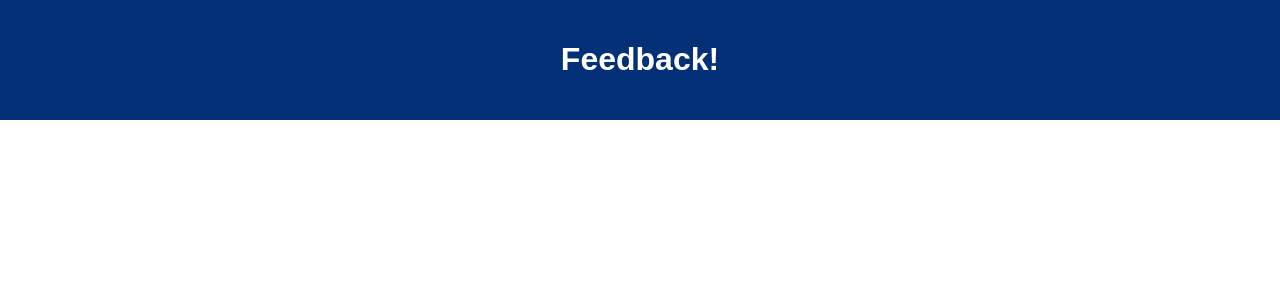
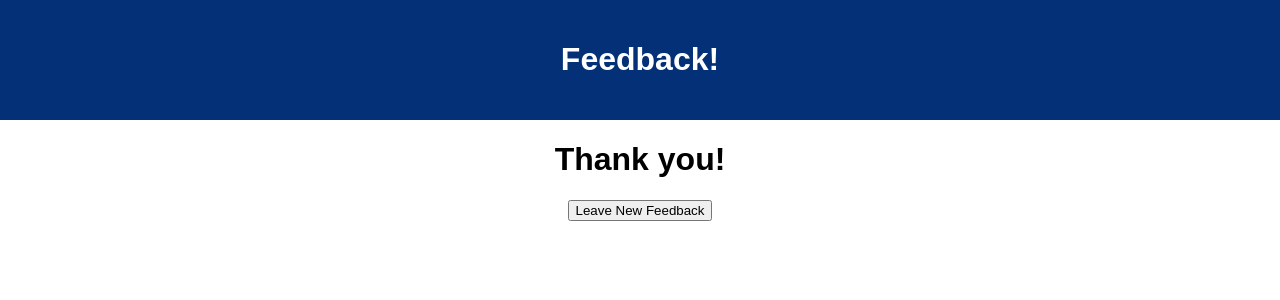
Before and after one commit to SarahTech-alt/weekend-project-feedback-loop, a React (Create React App) app: page /#/thanks in a window 1280 px wide. Shown: the top 300 px of the page. Built offline with nearby package versions, Linux system fonts and the light colour scheme.

Commit message:
Created ThankYou component that redirects user to the beginning of the survey on button click.

```diff
--- a/src/components/App/App.jsx
+++ b/src/components/App/App.jsx
@@ -8,6 +8,7 @@ import UserComment from '../UserComment/UserComment';
 import { useSelector } from 'react-redux';
 import { HashRouter as Router, Route } from 'react-router-dom';
 import ReviewFeedback from '../ReviewFeedback/ReviewFeedback';
+import ThankYou from '../ThankYou/ThankYou';
 
 
 function App() {
@@ -61,6 +62,9 @@ function App() {
         <Route exact path='/review'>
           <ReviewFeedback />
         </Route>
+        <Route exact path='/thanks'>
+          <ThankYou />
+        </Route>
       </Router>
     </div>
   );
--- a/src/components/ReviewFeedback/ReviewFeedback.jsx
+++ b/src/components/ReviewFeedback/ReviewFeedback.jsx
@@ -24,7 +24,7 @@ function ReviewFeedback() {
         }).catch(error => {
           console.log('there was an error posting to database', error);
         })
-        history.push('/feeling')
+        history.push('/thanks')
       }
 
 
--- /dev/null
+++ b/src/components/ThankYou/ThankYou.jsx
@@ -0,0 +1,19 @@
+import { useHistory } from 'react-router-dom';
+
+function ThankYou() {
+    const history = useHistory();
+
+    const restartSurvey = () => {
+        event.preventDefault();
+        history.push('/feeling');
+    }
+
+    return (
+        <>
+        <h1>Thank you!</h1>
+        <button onClick={restartSurvey}>Leave New Feedback</button>
+        </>
+    );
+}
+
+export default ThankYou;
```
